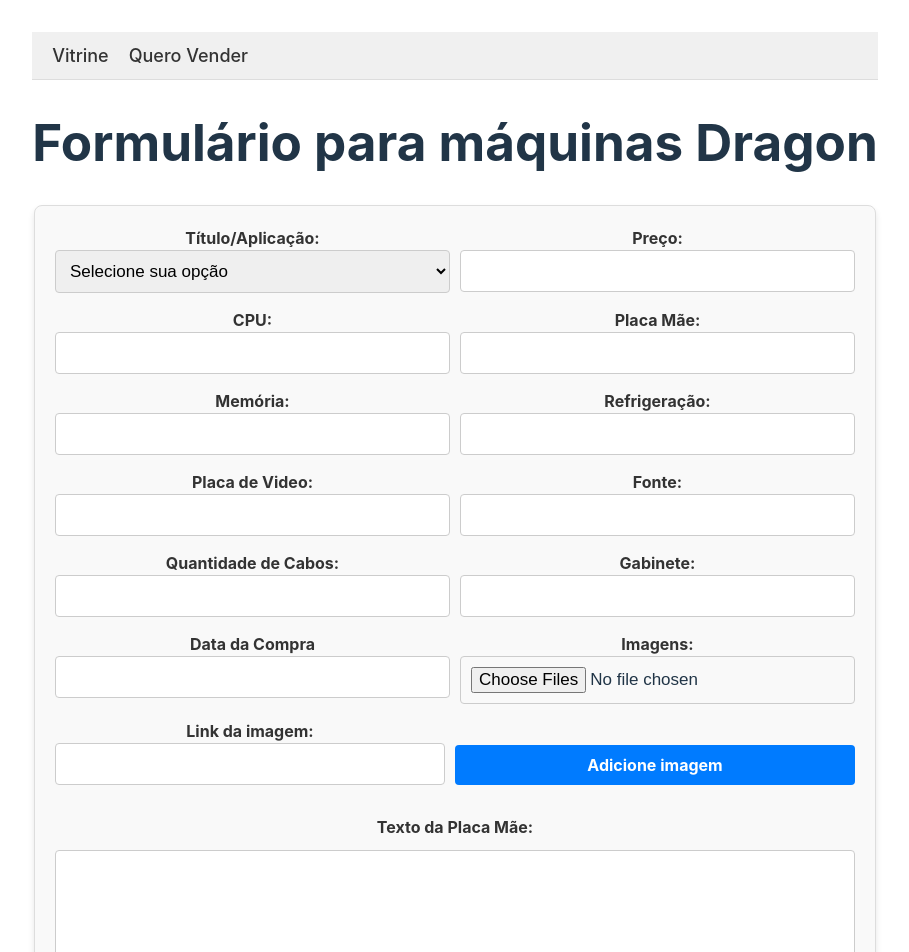
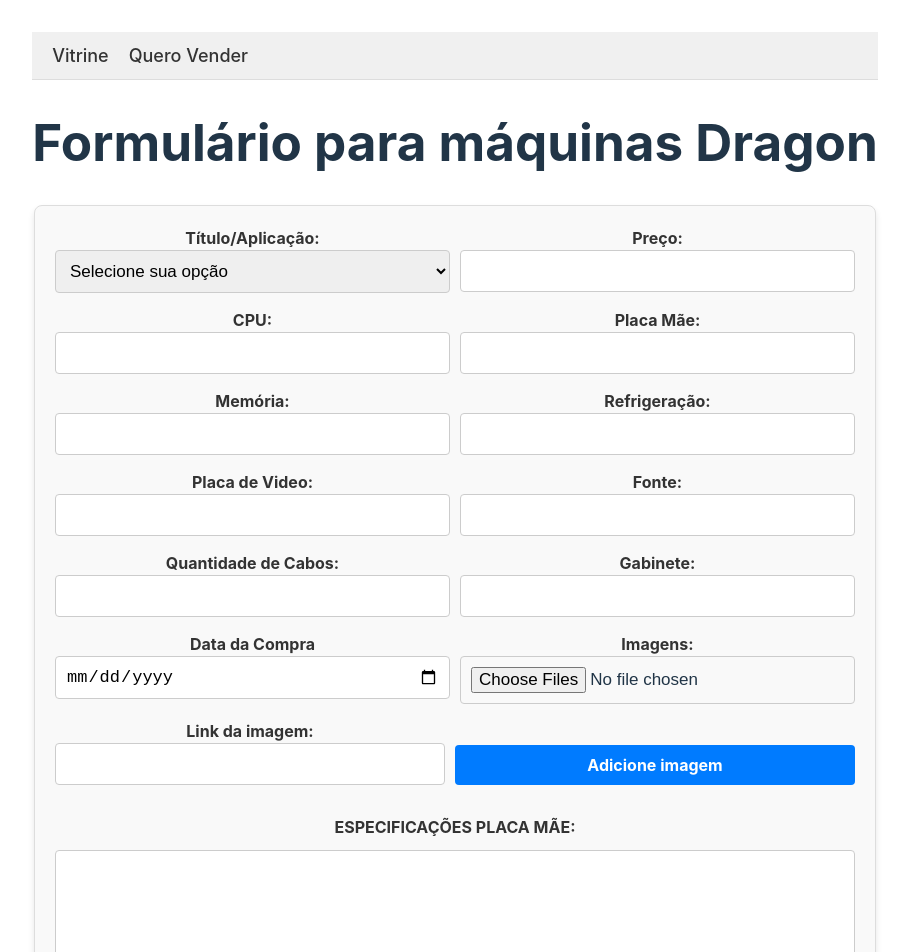
Before and after one commit to valmyrtavares/dragon.io, a React (Vite) app: page /form in a window 1280 px wide. Shown: the top 952 px of the page, without its empty margins (185-1094 px from the left). Built offline with nearby package versions, Linux system fonts and the light colour scheme.

Commit message:
The fields were treated

```diff
--- a/src/components/forms/inputProducts.jsx
+++ b/src/components/forms/inputProducts.jsx
@@ -67,7 +67,15 @@ const InputProducts = () => {
 
   const handleChange = (e) => {
     let { id, value } = e.target;
-    value = value.toUpperCase();
+    if (
+      id !== 'title' &&
+      id !== 'ages' &&
+      id !== 'motherBoardText' &&
+      id !== 'cpuText' &&
+      id !== 'link'
+    ) {
+      value = value.toUpperCase();
+    }
     setFormData((prevData) => ({
       ...prevData,
       [id]: value,
@@ -170,7 +178,12 @@ const InputProducts = () => {
         <div className={style.formRow}>
           <div className={style.formGroup}>
             <label htmlFor="title">Título/Aplicação:</label>
-            <select id="title" value={formData.title} onChange={handleChange}>
+            <select
+              id="title"
+              value={formData.title}
+              onChange={handleChange}
+              required
+            >
               <option value="">Selecione sua opção</option>
               <option value="Gamer">Gamer</option>
               <option value="Office">Office</option>
@@ -183,6 +196,7 @@ const InputProducts = () => {
             <label htmlFor="price">Preço:</label>
             <input
               type="text"
+              required
               id="price"
               value={formData.placaMae}
               onChange={handleChange}
@@ -194,6 +208,7 @@ const InputProducts = () => {
             <label htmlFor="processador">CPU:</label>
             <input
               type="text"
+              required
               id="cpu"
               value={formData.cpu}
               onChange={handleChange}
@@ -203,6 +218,7 @@ const InputProducts = () => {
             <label htmlFor="motherBoard">Placa Mãe:</label>
             <input
               type="text"
+              required
               id="motherBoard"
               value={formData.motherBoard}
               onChange={handleChange}
@@ -214,6 +230,7 @@ const InputProducts = () => {
             <label htmlFor="processador">Memória:</label>
             <input
               type="text"
+              required
               id="memory"
               value={formData.memory}
               onChange={handleChange}
@@ -223,6 +240,7 @@ const InputProducts = () => {
             <label htmlFor="motherBoard">Refrigeração:</label>
             <input
               type="text"
+              required
               id="cooling"
               value={formData.cooling}
               onChange={handleChange}
@@ -274,7 +292,7 @@ const InputProducts = () => {
           <div className={style.formGroup}>
             <label htmlFor="quantidadeDeCabos">Data da Compra</label>
             <input
-              type="text"
+              type="date"
               id="ages"
               value={formData.ages}
               onChange={handleChange}
@@ -309,7 +327,7 @@ const InputProducts = () => {
         </div>
         <div className={style.formTextareaColumn}>
           <div className={style.textareaColumn}>
-            <label htmlFor="motherBoardText">Texto da Placa Mãe:</label>
+            <label htmlFor="motherBoardText">ESPECIFICAÇÕES PLACA MÃE:</label>
             <textarea
               id="motherBoardText"
               value={formData.motherBoardText}
```
